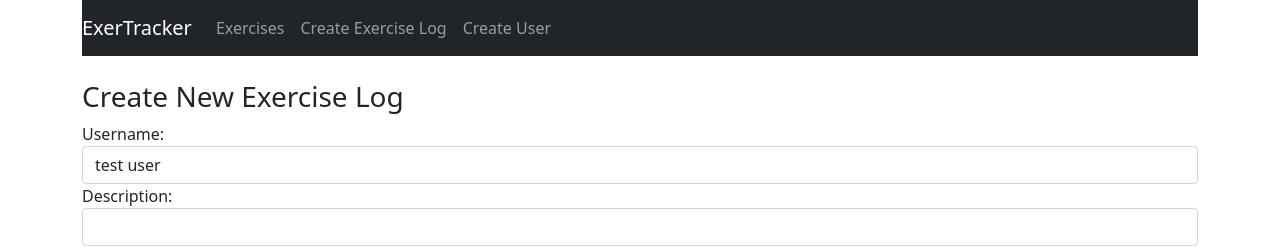
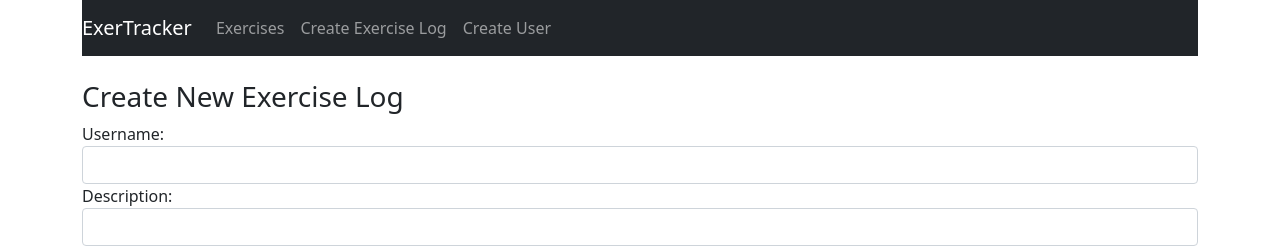
Before and after one commit to Jonghan-park/exercise-tracker, a React (Create React App) app: page /create in a window 1280 px wide. Shown: the top 248 px of the page. Built offline with nearby package versions, Linux system fonts and the light colour scheme.

Commit message:
Update exercise

```diff
--- a/src/components/create-exercise.component.js
+++ b/src/components/create-exercise.component.js
@@ -1,4 +1,5 @@
 import React, { Component } from 'react';
+import axios from 'axios';
 import DatePicker from 'react-datepicker';
 import "react-datepicker/dist/react-datepicker.css"
 
@@ -22,10 +23,7 @@ export default class CreateExercises extends Component{
   }
 
   componentDidMount(){
-    this.setState({
-      users: ['test user'],
-      username:'test user'
-    })
+
   }
 
   onChangeUsername(e){
@@ -59,6 +57,10 @@ export default class CreateExercises extends Component{
       date: this.state.date
     }
     console.log(exercise);
+
+    axios.post('http://localhost:5000/exercises/add', exercise)
+    .then(res => console.log(res.data));
+
     window.location = '/';
   }
 
```
